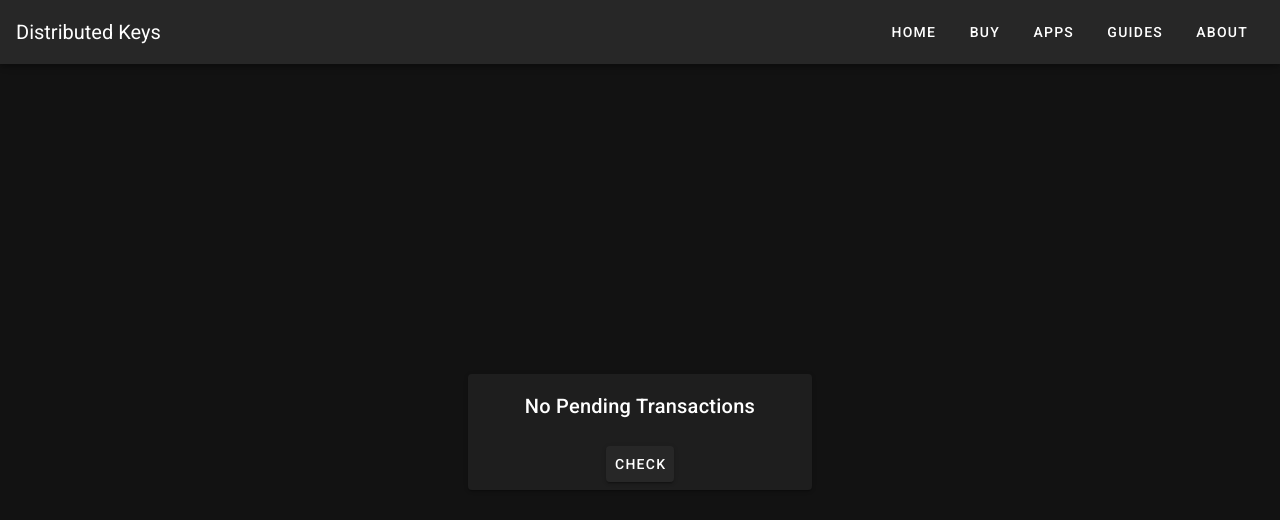
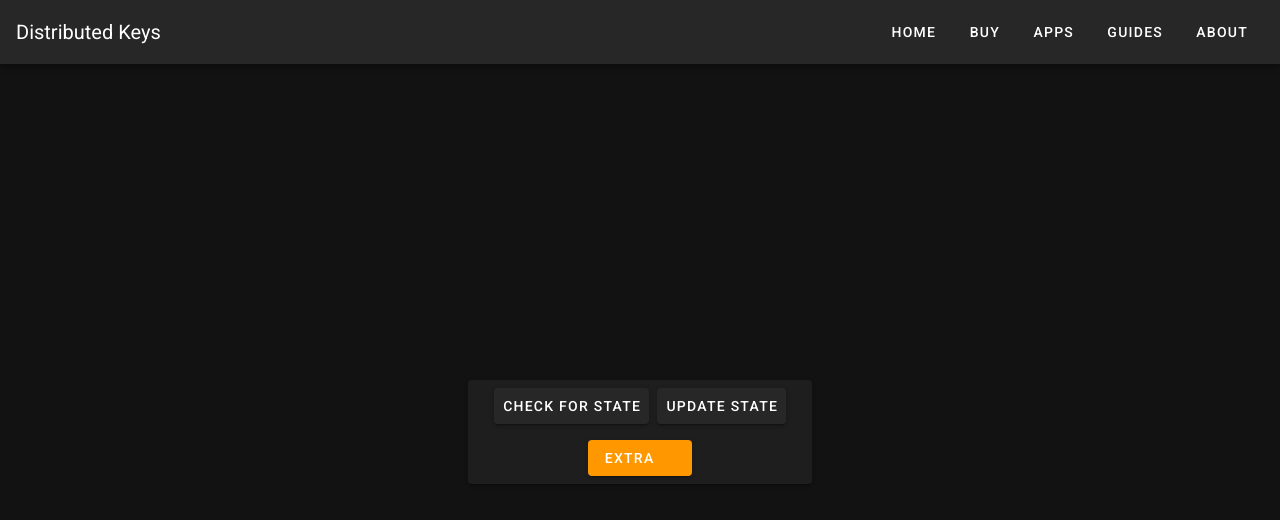
Before and after one commit to DecentralizeJustice/KeyWebApp, a Vue app: page / in a window 1280 px wide. Shown: the top 520 px of the page. Built offline with nearby package versions, Linux system fonts and the light colour scheme.

Commit message:
Basic Install and test of vue and vuex-persist

```diff
--- a/package.json
+++ b/package.json
@@ -17,7 +17,8 @@
     "vue": "^2.6.10",
     "vue-router": "^3.0.3",
     "vuetify": "^2.0.0",
-    "vuex": "^3.0.1"
+    "vuex": "^3.0.1",
+    "vuex-persist": "^2.1.0"
   },
   "devDependencies": {
     "@vue/cli-plugin-babel": "^3.11.0",
--- a/src/router.js
+++ b/src/router.js
@@ -12,14 +12,14 @@ export default new Router({
       path: '/',
       name: 'main',
       component: Main
-    },
-    {
-      path: '/setup',
-      name: 'setup',
-      // route level code-splitting
-      // this generates a separate chunk (about.[hash].js) for this route
-      // which is lazy-loaded when the route is visited.
-      component: () => import(/* webpackChunkName: "about" */ './views/setup.vue')
-    }
+    } // ,
+    // {
+    //   path: '/setup',
+    //   name: 'setup',
+    //   // route level code-splitting
+    //   // this generates a separate chunk (about.[hash].js) for this route
+    //   // which is lazy-loaded when the route is visited.
+    //   component: () => import(/* webpackChunkName: "about" */ './views/setup.vue')
+    // }
   ]
 })
--- a/src/store.js
+++ b/src/store.js
@@ -1,16 +1,27 @@
 import Vue from 'vue'
 import Vuex from 'vuex'
+import VuexPersist from 'vuex-persist'
 
 Vue.use(Vuex)
 
+const vuexLocalStorage = new VuexPersist({
+  key: 'vuex',
+  storage: window.localStorage
+})
+
 export default new Vuex.Store({
   state: {
-
+    count: 0
   },
   mutations: {
-
+    incrementCounter (state, payload) {
+      state.count += payload
+    }
   },
   actions: {
-
-  }
+    inrementAction ({ commit }, payload) {
+      commit('incrementCounter', payload)
+    }
+  },
+  plugins: [vuexLocalStorage.plugin]
 })
--- a/src/views/main.vue
+++ b/src/views/main.vue
@@ -6,10 +6,13 @@
           max-width="344"
           class="mx-auto"
         >
-          <v-card-title class="justify-center">No Pending Transactions</v-card-title>
           <v-card-actions class="justify-center">
-            <v-btn v-on:click="run()">Check</v-btn>
+            <v-btn v-on:click="run">Check for State</v-btn>
+            <v-btn v-on:click="incrementCounter">Update State</v-btn>
           </v-card-actions>
+          <v-btn class="ma-2" color="orange" dark> Extra
+        <v-icon dark right>mdi-xbox-controller-menu</v-icon>
+      </v-btn>
         </v-card>
       </v-flex>
     </v-layout>
@@ -17,8 +20,8 @@
 </template>
 
 <script>
-import { stuff } from '@/assets/psbt.js'
-import { genAddress } from '@/assets/genAddress.js'
+// import { stuff } from '@/assets/psbt.js'
+// import { genAddress } from '@/assets/genAddress.js'
 export default {
   components: {
 
@@ -26,8 +29,11 @@ export default {
   methods: {
     async run (stepUpdate) {
       // console.log(genAddress(1))
-      const test = await stuff(1)
+      const test = await this.$store.state.count
       console.log(test)
+    },
+    incrementCounter () {
+      this.$store.dispatch('inrementAction', 1)
     }
   }
 }
--- a/src/views/setup.vue
+++ /dev/null
@@ -1,11 +0,0 @@
-<template>
-  <v-card
-    max-width="344"
-    class="mx-auto"
-  >
-    <v-card-title class="justify-center">No Pending Transactions</v-card-title>
-    <v-card-actions class="justify-center">
-      <v-btn>Check</v-btn>
-    </v-card-actions>
-  </v-card>
-</template>
```
Also changed, not shown: 1 other file (tests, documents, lock files or other folders).
